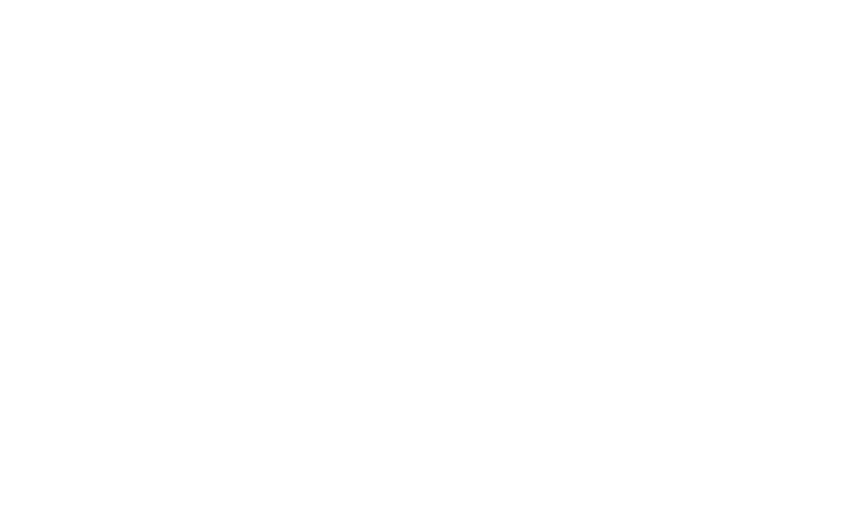
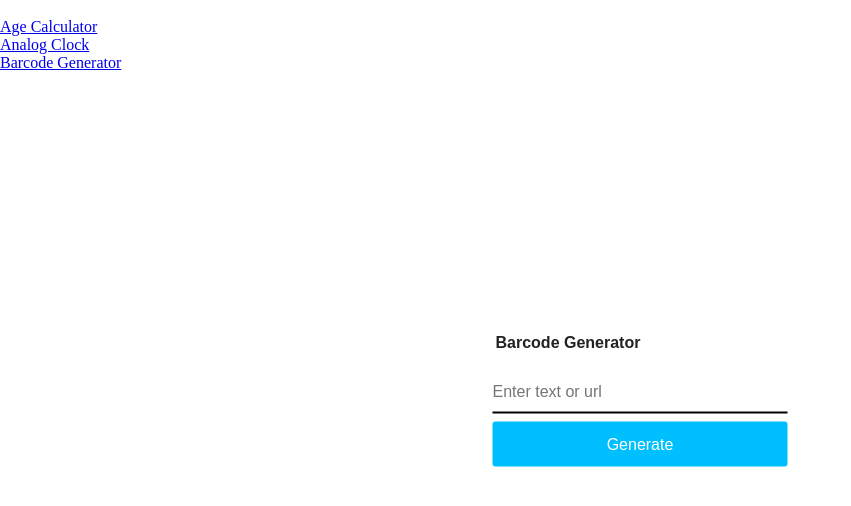
Before and after one commit to ian7525/react_30, a React (Create React App) app: page /barcode in a window 1280 px wide. Before the commit this address had no page. Shown: the top 506 px of the page, without its empty margins (0-851 px from the left). Built offline with nearby package versions, Linux system fonts and the light colour scheme.

Commit message:
Add barcode generator

```diff
--- a/package.json
+++ b/package.json
@@ -12,6 +12,7 @@
     "@types/react-dom": "^18.2.18",
     "@types/styled-components": "^5.1.34",
     "final-form": "^4.20.10",
+    "jsbarcode": "^3.11.6",
     "react": "^18.2.0",
     "react-dom": "^18.2.0",
     "react-final-form": "^6.5.9",
--- a/src/App.tsx
+++ b/src/App.tsx
@@ -4,6 +4,7 @@
 import Landing from './pages/landing'
 import AgeCalculator from './pages/ageCalculator'
 import AnologClock from './pages/anologClock'
+import BarcodeGenerator from './pages/barcodeGenerator'
 
 function App() {
   return (
@@ -14,13 +15,23 @@
             <li>
               <Link to="/"></Link>
             </li>
+            <li>
+              <Link to="/age">Age Calculator</Link>
+            </li>
+            <li>
+              <Link to="/analog-clock">Analog Clock</Link>
+            </li>
+            <li>
+              <Link to="/barcode">Barcode Generator</Link>
+            </li>
           </ul>
         </nav>
 
         <Routes>
           <Route path="/" element={<Landing />} />
           <Route path="/age" element={<AgeCalculator />} />
-          <Route path="/anolog-clock" element={<AnologClock />} />
+          <Route path="/analog-clock" element={<AnologClock />} />
+          <Route path="/barcode" element={<BarcodeGenerator />} />
         </Routes>
       </div>
     </Router>
--- a/src/pages/ageCalculator/style.tsx
+++ b/src/pages/ageCalculator/style.tsx
@@ -1,6 +1,6 @@
 import styled from 'styled-components'
 
-export const AgeBody = styled.div`
+export const AgeBody = styled.body`
   background: #e9e9ea;
   font-family: 'poppins', sans-serif;
 `
--- a/src/pages/anologClock/style.tsx
+++ b/src/pages/anologClock/style.tsx
@@ -1,6 +1,6 @@
 import styled from 'styled-components'
 
-export const AnologClockBody = styled.div`
+export const AnologClockBody = styled.body`
   background: #bbe1fa;
   font-family: 'poppins', sans-serif;
 `
--- /dev/null
+++ b/src/pages/barcodeGenerator/index.tsx
@@ -0,0 +1,47 @@
+import React, { useState } from 'react'
+import jsbarcode from 'jsbarcode'
+
+import { BarcodeBody, BarcodeContainer } from './style'
+
+interface Props {}
+
+const BarcodeGenerator: React.FC<Props> = ({}) => {
+  const [containerClassName, setContainerClassName] = useState('container')
+  const [inputValue, setInputValue] = useState('')
+
+  const generateBarcode = () => {
+    setContainerClassName('container active')
+    setTimeout(() => {
+      jsbarcode('#barcode', inputValue, {
+        background: 'white',
+        lineColor: 'black',
+      })
+    }, 200)
+  }
+
+  return (
+    <BarcodeBody>
+      <BarcodeContainer className={containerClassName}>
+        <h3 className="app-title">
+          <i className="fa-solid fa-barcode"></i> Barcode Generator
+        </h3>
+        <input
+          type="text"
+          className="userInput"
+          placeholder="Enter text or url"
+          onChange={(e) => {
+            setInputValue(e.target.value)
+          }}
+        />
+        <button className="generate-btn" onClick={generateBarcode}>
+          Generate
+        </button>
+        <div className="barcode-box">
+          <svg id="barcode"></svg>
+        </div>
+      </BarcodeContainer>
+    </BarcodeBody>
+  )
+}
+
+export default BarcodeGenerator
--- /dev/null
+++ b/src/pages/barcodeGenerator/style.tsx
@@ -0,0 +1,82 @@
+import styled from 'styled-components'
+
+export const BarcodeBody = styled.body`
+  background: #00bfff;
+  font-family: 'poppins', sans-serif;
+`
+
+export const BarcodeContainer = styled.div`
+  padding: 30px;
+  background: white;
+  position: absolute;
+  top: 50%;
+  left: 50%;
+  transform: translate(-50%, -50%);
+  border-radius: 10px;
+  width: 355px;
+  padding-bottom: 5px;
+
+  &.active {
+    padding-bottom: 35px;
+
+    .barcode-box {
+      height: 200px;
+      border: 1px solid grey;
+      transition: all 0.2s;
+
+      #barcode {
+        position: absolute;
+        left: 12%;
+        height: 165px;
+        width: 270px;
+        margin-top: 15px;
+      }
+    }
+  }
+
+  .app-title {
+    font-size: 16px;
+    color: #222;
+
+    i {
+      padding-right: 3px;
+    }
+  }
+
+  .userInput {
+    all: unset;
+    height: 40px;
+    width: 100%;
+    border-bottom: 2px solid black;
+    font-size: 16px;
+    margin-top: 20px;
+  }
+
+  button {
+    all: unset;
+    height: 45px;
+    width: 100%;
+    background: #00bfff;
+    color: white;
+    display: flex;
+    justify-content: center;
+    align-items: center;
+    text-transform: capitalize;
+    border-radius: 3px;
+    margin-top: 8px;
+    cursor: pointer;
+  }
+
+  .barcode-box {
+    height: 0px;
+    width: 100%;
+    margin-top: 25px;
+    border-radius: 3px;
+    transition: all 0.2s;
+  }
+
+  &::selection {
+    background: rgb(100, 149, 237, 0.8);
+    color: white;
+  }
+`
```
Also changed, not shown: 1 other file (tests, documents, lock files or other folders).
